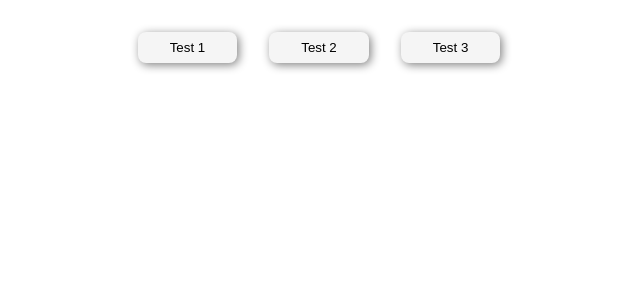
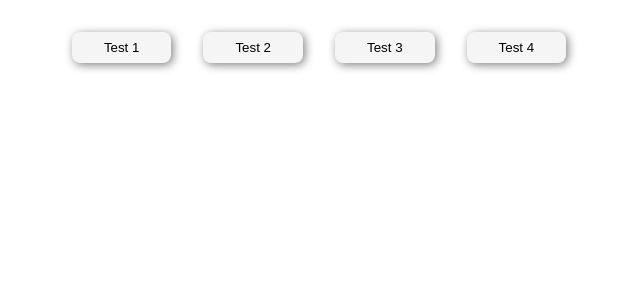
Before and after one commit to QED0711/osmd-test, a React (Create React App) app: page / in a window 1280 px wide. Shown: the top 300 px of the page, without its empty margins (321-961 px from the left). Built offline with nearby package versions, Linux system fonts and the light colour scheme.

Commit message:
added test 4 button

```diff
--- a/src/App.js
+++ b/src/App.js
@@ -12,6 +12,8 @@ const opensheetmusicdisplay = require("opensheetmusicdisplay")
 const BEETHOVEN = "https://raw.githubusercontent.com/opensheetmusicdisplay/opensheetmusicdisplay/develop/test/data/Beethoven_AnDieFerneGeliebte.xml"
 const DEBUSSY = "https://raw.githubusercontent.com/opensheetmusicdisplay/opensheetmusicdisplay/develop/test/data/Debussy_Mandoline.xml"
 const BACH = "https://raw.githubusercontent.com/opensheetmusicdisplay/opensheetmusicdisplay/develop/test/data/JohannSebastianBach_Air.xml"
+
+const VEEVR_TEST = "https://raw.githubusercontent.com/QED0711/osmd-test/main/src/scores/12%20Bar%20Blues%20in%20A%20(Alternate%20RhythmLead).xml"
 
 
 
@@ -52,6 +54,7 @@ function App() {
             <button className="selection-button" onClick={fetchData(BEETHOVEN)}>Test 1</button>
             <button className="selection-button" onClick={fetchData(DEBUSSY)}>Test 2</button>
             <button className="selection-button" onClick={fetchData(BACH)}>Test 3</button>
+            <button className="selection-button" onClick={fetchData(VEEVR_TEST)}>Test 4</button>
             <div className="container" style={{
                 width: "95vw",
                 margin: "0 auto"
```
